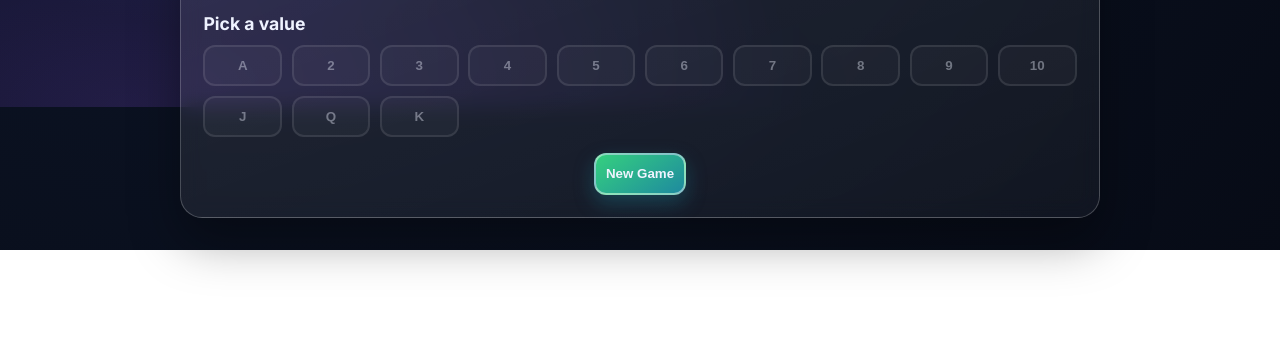
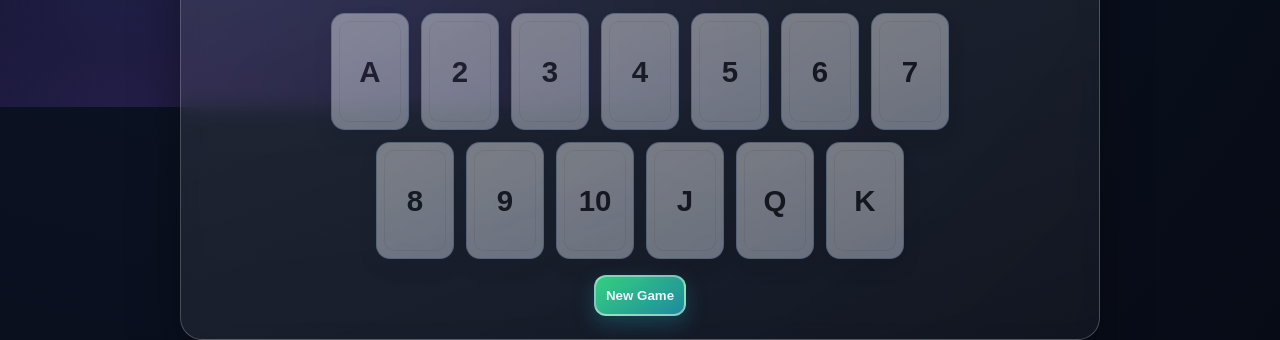
Before and after one commit to Juohmaru94/Card_Guessing_Game, a plain HTML site: page index.html in a window 1280 px wide. Shown: the part 693-1033 px from the top of the page. Before the commit the page ends 943 px from the top, so only its background shows below. Drawn offline with Linux system fonts and the light colour scheme.

Commit message:
added shuffle sound and improved UI

```diff
--- a/app.js
+++ b/app.js
@@ -93,6 +93,7 @@ const sounds = {
   win: new Audio("Sounds/Winning_sound.mp3"),
   finalLoss: new Audio("Sounds/final_card_loss.mp3"),
   newGame: new Audio("Sounds/new_game_sound.mp3"),
+  shuffle: new Audio("Sounds/shuffle-cards.mp3"),
 };
 
 const musicTrack = new Audio("Music/Ruby.mp3");
@@ -127,14 +128,27 @@ function buildDeck() {
 
 function makeButtons() {
   el.grid.innerHTML = "";
-  ranks.forEach((rank) => {
+  const topRow = document.createElement("div");
+  topRow.className = "guess-row guess-row-top";
+
+  const bottomRow = document.createElement("div");
+  bottomRow.className = "guess-row guess-row-bottom";
+
+  ranks.forEach((rank, index) => {
     const btn = document.createElement("button");
     btn.className = "guess-btn";
-    btn.textContent = rank;
     btn.type = "button";
+    btn.innerHTML = `<span class="guess-rank">${rank}</span>`;
     btn.addEventListener("click", () => handleGuess(rank));
-    el.grid.appendChild(btn);
+
+    if (index < 7) {
+      topRow.appendChild(btn);
+    } else {
+      bottomRow.appendChild(btn);
+    }
   });
+
+  el.grid.append(topRow, bottomRow);
 }
 
 function setMode(mode) {
@@ -536,6 +550,7 @@ function easeOutCubic(value) {
 }
 
 function playNewGameShuffleAnimation() {
+  playSound("shuffle");
   const cardCount = 12 + Math.floor(Math.random() * 5);
   const cards = [];
   const fanState = [];
@@ -702,7 +717,7 @@ function hideCard() {
     suit.textContent = "\u2660";
   });
   el.front.classList.remove("red-suit");
-  el.cardText.textContent = "Face down card waiting";
+  el.cardText.textContent = "Awaiting your guess...";
 }
 
 function updateStats() {
--- a/index.html
+++ b/index.html
@@ -62,7 +62,6 @@
     </section>
 
     <section>
-      <h2>Pick a value</h2>
       <div id="guess-grid" class="guess-grid" role="group" aria-label="Card value choices"></div>
     </section>
 
--- a/styles.css
+++ b/styles.css
@@ -332,11 +332,26 @@ h1 { margin: 0; font-size: clamp(1.5rem, 2.8vw, 2.3rem); }
 h2 { margin: .8rem 0 .7rem; font-size: 1.1rem; }
 .guess-grid {
   display: grid;
-  grid-template-columns: repeat(auto-fit, minmax(72px, 1fr));
-  gap: .6rem;
+  gap: .75rem;
+  justify-items: center;
 }
 
-.guess-btn, .btn {
+.guess-row {
+  display: grid;
+  gap: .75rem;
+  width: 100%;
+  justify-content: center;
+}
+
+.guess-row-top {
+  grid-template-columns: repeat(7, minmax(56px, 78px));
+}
+
+.guess-row-bottom {
+  grid-template-columns: repeat(6, minmax(56px, 78px));
+}
+
+.btn {
   border: 2px solid rgba(255,255,255,0.24);
   background: var(--surface);
   color: var(--text);
@@ -347,8 +362,70 @@ h2 { margin: .8rem 0 .7rem; font-size: 1.1rem; }
   transition: transform .3s ease, background .2s ease;
 }
 
-.guess-btn:hover, .btn:hover { transform: translateY(-2px); background: var(--surface-strong); }
-.guess-btn:disabled { opacity: .42; cursor: not-allowed; transform: none; }
+.btn:hover { transform: translateY(-2px); background: var(--surface-strong); }
+
+.guess-btn {
+  position: relative;
+  width: 100%;
+  aspect-ratio: 2 / 3;
+  border: 1px solid rgba(162, 188, 229, 0.82);
+  border-radius: 14px;
+  background:
+    linear-gradient(150deg, rgba(255, 255, 255, 0.98), rgba(232, 239, 255, 0.95)),
+    linear-gradient(180deg, rgba(255, 255, 255, 0.65), rgba(255, 255, 255, 0));
+  color: #111111;
+  cursor: pointer;
+  padding: .45rem;
+  display: grid;
+  place-items: center;
+  box-shadow:
+    0 10px 22px rgba(6, 10, 22, 0.18),
+    inset 0 1px 0 rgba(255, 255, 255, 0.85);
+  transform: translateY(0) scale(1);
+  transition:
+    transform 360ms ease,
+    box-shadow 180ms ease,
+    border-color 180ms ease,
+    filter 180ms ease;
+}
+
+.guess-btn::before {
+  content: "";
+  position: absolute;
+  inset: 7px;
+  border-radius: 10px;
+  border: 1px solid rgba(17, 17, 17, 0.08);
+  pointer-events: none;
+}
+
+.guess-btn:hover {
+  border-color: rgba(137, 202, 255, 0.96);
+  box-shadow:
+    0 18px 34px rgba(6, 10, 22, 0.28),
+    0 0 18px rgba(126, 221, 255, 0.18),
+    inset 0 1px 0 rgba(255, 255, 255, 0.92);
+  filter: drop-shadow(0 0 10px rgba(126, 221, 255, 0.34));
+  transform: translateY(-8px);
+}
+
+.guess-btn:focus-visible {
+  outline: 3px solid rgba(138, 181, 255, 0.65);
+  outline-offset: 3px;
+}
+
+.guess-btn:disabled {
+  opacity: .42;
+  cursor: not-allowed;
+  transform: none;
+  filter: none;
+}
+
+.guess-rank {
+  font-size: clamp(1.45rem, 2.3vw, 1.95rem);
+  font-weight: 800;
+  line-height: 1;
+  color: #111111;
+}
 
 .controls { margin-top: 1rem; display: flex; justify-content: center; }
 
@@ -845,6 +922,25 @@ h2 { margin: .8rem 0 .7rem; font-size: 1.1rem; }
   }
 
   .status-panel { grid-template-columns: 1fr; }
+
+  .guess-grid {
+    overflow-x: auto;
+    justify-items: stretch;
+    padding-bottom: .35rem;
+  }
+
+  .guess-row {
+    width: max-content;
+    min-width: 100%;
+  }
+
+  .guess-row-top {
+    grid-template-columns: repeat(7, minmax(54px, 62px));
+  }
+
+  .guess-row-bottom {
+    grid-template-columns: repeat(6, minmax(54px, 62px));
+  }
 }
 
 @media (prefers-reduced-motion: reduce) {
```
Also changed, not shown: 1 other file.
